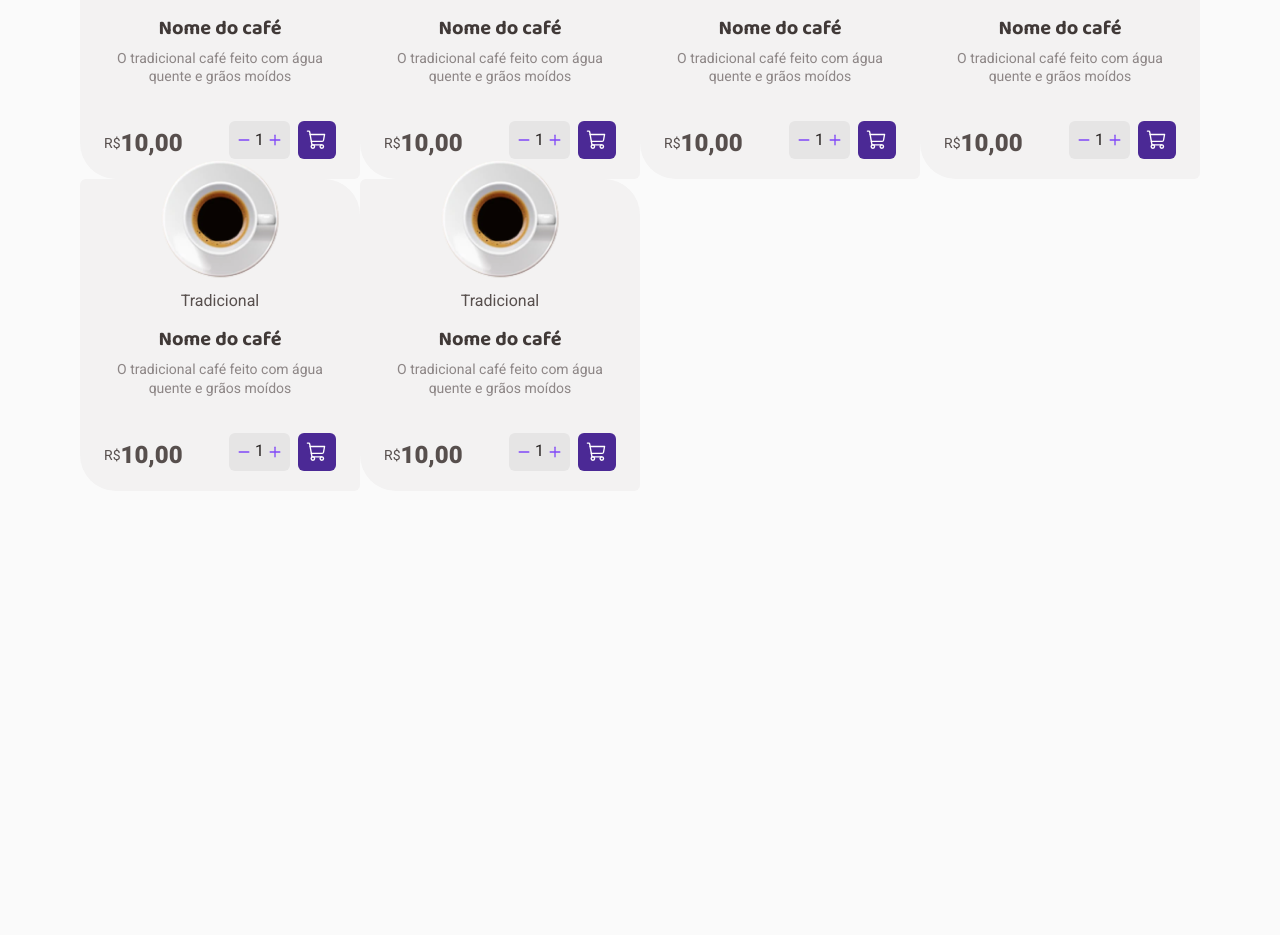
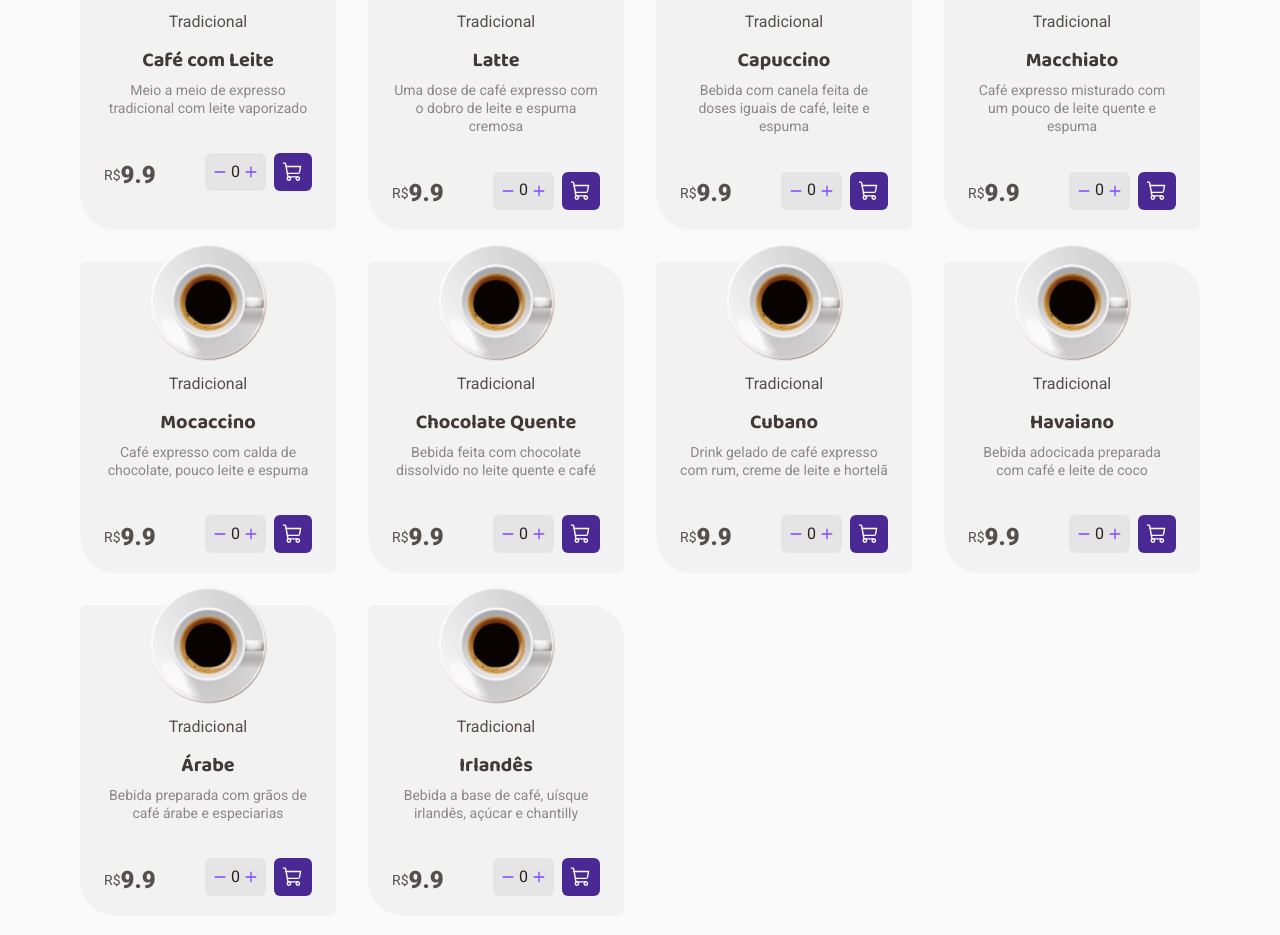
Before and after one commit to milenetaborda/frontend-challenges, a React (Vite) app in the folder coffee-delivery/: page / in a window 1280 px wide. Shown: the part 1269-2204 px from the top of the page. Before the commit the page ends 1846 px from the top, so only its background shows below. Built offline with nearby package versions, Linux system fonts and the light colour scheme.

Commit message:
feat: criação da lógica de incremento, decremento e adição do produto ao carrinho

```diff
--- a/coffee-delivery/src/App.tsx
+++ b/coffee-delivery/src/App.tsx
@@ -1,6 +1,7 @@
 import { BrowserRouter } from "react-router-dom";
 import { ThemeProvider } from "styled-components";
 import { Router } from "./constants/router";
+import { CoffeeProvider } from "./context/CoffeeContext";
 import { defaultTheme } from "./styles/themes/default";
 import { GlobalStyle } from "./styles/themes/global";
 
@@ -10,7 +11,9 @@ export function App() {
       <GlobalStyle />
 
       <BrowserRouter>
-        <Router />
+        <CoffeeProvider>
+          <Router />
+        </CoffeeProvider>
       </BrowserRouter>
     </ThemeProvider>
   );
--- a/coffee-delivery/src/components/CoffeeCardCatalog/index.tsx
+++ b/coffee-delivery/src/components/CoffeeCardCatalog/index.tsx
@@ -1,40 +1,55 @@
 import { Minus, Plus, ShoppingCart } from "phosphor-react";
+import { useContext } from "react";
+import { ICoffe } from "../../constants/dataCoffes.mock";
+import { CoffeeContext, ICoffeeWithAmount } from "../../context/CoffeeContext";
 
-import coffeImage from "./images/Coffee.png";
 import * as S from "./styles";
 
-export const CoffeeCardCatalog = () => {
+interface ICoffeeCardCatalogProps {
+  data: ICoffe;
+}
+
+export const CoffeeCardCatalog = ({ data }: ICoffeeCardCatalogProps) => {
+  const { incrementCoffee, decrementCoffee, addToCart } =
+    useContext(CoffeeContext);
+
+  const { desc, imageUrl, id, name, tags, value, amount } =
+    data as ICoffeeWithAmount;
+
   return (
     <S.CoffeeCardContainer>
-      <img src={coffeImage} alt="" />
+      <img
+        src={imageUrl}
+        alt={`imagem ilustrativa de uma xícara com ${name}`}
+      />
 
       <S.TagsContainer>
-        <span>Tradicional</span>
+        {tags.map((tag) => (
+          <span key={tag}>{tag}</span>
+        ))}
       </S.TagsContainer>
 
       <S.CoffeeHeadingContent>
-        <S.CoffeeName>Nome do café</S.CoffeeName>
-        <S.CoffeeDescription>
-          O tradicional café feito com água quente e grãos moídos
-        </S.CoffeeDescription>
+        <S.CoffeeName>{name}</S.CoffeeName>
+        <S.CoffeeDescription>{desc}</S.CoffeeDescription>
       </S.CoffeeHeadingContent>
 
       <S.CoffeeCardFooter>
         <S.Price>
-          <span>R$</span> 10,00
+          <span>R$</span> {value}
         </S.Price>
 
         <S.CoffeeCardBuyWrapper>
           <S.Counter>
-            <button type="button">
+            <button type="button" onClick={() => decrementCoffee(id)}>
               <Minus size={14} color="#8047F8" weight="bold" />
             </button>
-            <span>1</span>
-            <button type="button">
+            <span>{amount || 0}</span>
+            <button type="button" onClick={() => incrementCoffee(id)}>
               <Plus size={14} color="#8047F8" weight="bold" />
             </button>
           </S.Counter>
-          <S.AddToCartButton type="button">
+          <S.AddToCartButton type="button" onClick={() => addToCart(data)}>
             <ShoppingCart size={22} color="white" />
           </S.AddToCartButton>
         </S.CoffeeCardBuyWrapper>
--- /dev/null
+++ b/coffee-delivery/src/constants/dataCoffes.mock.ts
@@ -0,0 +1,125 @@
+import coffeImage from "../assets/coffee.png";
+
+export interface ICoffe {
+  id: number;
+  imageUrl: string;
+  tags: string[];
+  name: string;
+  desc: string;
+  value: number;
+}
+
+export const dataCoffes: ICoffe[] = [
+  {
+    id: 1,
+    imageUrl: coffeImage,
+    tags: ["Tradicional"],
+    name: "Expresso Tradicional",
+    desc: "O tradicional café feito com água quente e grãos moídos",
+    value: 9.9,
+  },
+  {
+    id: 2,
+    imageUrl: coffeImage,
+    tags: ["Tradicional"],
+    name: "Expresso Americano",
+    desc: "Expresso diluído, menos intenso que o tradicional",
+    value: 9.9,
+  },
+  {
+    id: 3,
+    imageUrl: coffeImage,
+    tags: ["Tradicional"],
+    name: "Expresso Cremoso",
+    desc: "Café expresso tradicional com espuma cremosa",
+    value: 9.9,
+  },
+  {
+    id: 4,
+    imageUrl: coffeImage,
+    tags: ["Tradicional"],
+    name: "Expresso Gelado",
+    desc: "Bebida preparada com café expresso e cubos de gelo",
+    value: 9.9,
+  },
+  {
+    id: 5,
+    imageUrl: coffeImage,
+    tags: ["Tradicional"],
+    name: "Café com Leite",
+    desc: "Meio a meio de expresso tradicional com leite vaporizado",
+    value: 9.9,
+  },
+  {
+    id: 6,
+    imageUrl: coffeImage,
+    tags: ["Tradicional"],
+    name: "Latte",
+    desc: "Uma dose de café expresso com o dobro de leite e espuma cremosa",
+    value: 9.9,
+  },
+  {
+    id: 7,
+    imageUrl: coffeImage,
+    tags: ["Tradicional"],
+    name: "Capuccino",
+    desc: "Bebida com canela feita de doses iguais de café, leite e espuma",
+    value: 9.9,
+  },
+  {
+    id: 8,
+    imageUrl: coffeImage,
+    tags: ["Tradicional"],
+    name: "Macchiato",
+    desc: "Café expresso misturado com um pouco de leite quente e espuma",
+    value: 9.9,
+  },
+  {
+    id: 9,
+    imageUrl: coffeImage,
+    tags: ["Tradicional"],
+    name: "Mocaccino",
+    desc: "Café expresso com calda de chocolate, pouco leite e espuma",
+    value: 9.9,
+  },
+  {
+    id: 10,
+    imageUrl: coffeImage,
+    tags: ["Tradicional"],
+    name: "Chocolate Quente",
+    desc: "Bebida feita com chocolate dissolvido no leite quente e café",
+    value: 9.9,
+  },
+  {
+    id: 11,
+    imageUrl: coffeImage,
+    tags: ["Tradicional"],
+    name: "Cubano",
+    desc: "Drink gelado de café expresso com rum, creme de leite e hortelã",
+    value: 9.9,
+  },
+  {
+    id: 12,
+    imageUrl: coffeImage,
+    tags: ["Tradicional"],
+    name: "Havaiano",
+    desc: "Bebida adocicada preparada com café e leite de coco",
+    value: 9.9,
+  },
+  {
+    id: 13,
+    imageUrl: coffeImage,
+    tags: ["Tradicional"],
+    name: "Árabe",
+    desc: "Bebida preparada com grãos de café árabe e especiarias",
+    value: 9.9,
+  },
+  {
+    id: 14,
+    imageUrl: coffeImage,
+    tags: ["Tradicional"],
+    name: "Irlandês",
+    desc: "Bebida a base de café, uísque irlandês, açúcar e chantilly",
+    value: 9.9,
+  },
+];
--- /dev/null
+++ b/coffee-delivery/src/context/CoffeeContext.tsx
@@ -0,0 +1,62 @@
+import { createContext, useState } from "react";
+import { dataCoffes, ICoffe } from "../constants/dataCoffes.mock";
+
+export interface ICoffeeWithAmount extends ICoffe {
+  amount?: number;
+}
+
+interface ICoffeeContext {
+  coffees: typeof dataCoffes;
+  incrementCoffee: (id: number) => void;
+  decrementCoffee: (id: number) => void;
+  addToCart: (coffee: ICoffeeWithAmount) => void;
+}
+
+interface ICoffeeProviderData {
+  children: React.ReactNode;
+}
+
+export const CoffeeContext = createContext({} as ICoffeeContext);
+
+export const CoffeeProvider = ({ children }: ICoffeeProviderData) => {
+  const [coffees, setCoffees] = useState(dataCoffes);
+  const [cart, setCart] = useState<ICoffeeWithAmount[]>([]);
+
+  const incrementCoffee = (id: number) => {
+    const newCoffees = coffees.map((coffee: ICoffeeWithAmount) => {
+      if (coffee.id === id) {
+        const currentCoffeeAmount = coffee.amount ? coffee.amount + 1 : 1;
+        return { ...coffee, amount: currentCoffeeAmount };
+      }
+
+      return coffee;
+    });
+
+    setCoffees(newCoffees);
+  };
+
+  const decrementCoffee = (id: number) => {
+    const newCoffees = coffees.map((coffee: ICoffeeWithAmount) => {
+      if (coffee.id === id) {
+        const currentCoffeeAmount = coffee.amount ? coffee.amount - 1 : 0;
+        return { ...coffee, amount: currentCoffeeAmount };
+      }
+
+      return coffee;
+    });
+
+    setCoffees(newCoffees);
+  };
+
+  const addToCart = (coffee: ICoffeeWithAmount) => {
+    setCart((cartData) => [...cartData, coffee]);
+  };
+
+  return (
+    <CoffeeContext.Provider
+      value={{ coffees, incrementCoffee, decrementCoffee, addToCart }}
+    >
+      {children}
+    </CoffeeContext.Provider>
+  );
+};
--- a/coffee-delivery/src/pages/Home/index.tsx
+++ b/coffee-delivery/src/pages/Home/index.tsx
@@ -1,9 +1,13 @@
+import { useContext } from "react";
 import { CoffeeCardCatalog } from "../../components/CoffeeCardCatalog";
 import { IntroHeader } from "../../components/IntroHeader";
+import { CoffeeContext } from "../../context/CoffeeContext";
 
 import * as S from "./styles";
 
 export const Home = () => {
+  const { coffees } = useContext(CoffeeContext);
+
   return (
     <S.Homecontainer>
       <IntroHeader />
@@ -12,8 +16,8 @@ export const Home = () => {
         <S.CoffeeListTitle>Nossos cafés</S.CoffeeListTitle>
 
         <S.CoffeeList>
-          {Array.from({ length: 10 }).map((_, index) => (
-            <CoffeeCardCatalog />
+          {coffees.map((coffee) => (
+            <CoffeeCardCatalog key={coffee.id} data={coffee} />
           ))}
         </S.CoffeeList>
       </S.CoffeeListContainer>
--- a/coffee-delivery/src/pages/Home/styles.ts
+++ b/coffee-delivery/src/pages/Home/styles.ts
@@ -22,6 +22,7 @@ export const CoffeeList = styled.ul`
   display: grid;
   grid-template-columns: repeat(4, 1fr);
   margin-top: 32px;
+  gap: 32px;
 
   padding: 54px 0;
 `;
```
Also changed, not shown: coffee-delivery/src/assets/coffee.png (renamed from coffee-delivery/src/components/CoffeeCardCatalog/images/Coffee.png).
